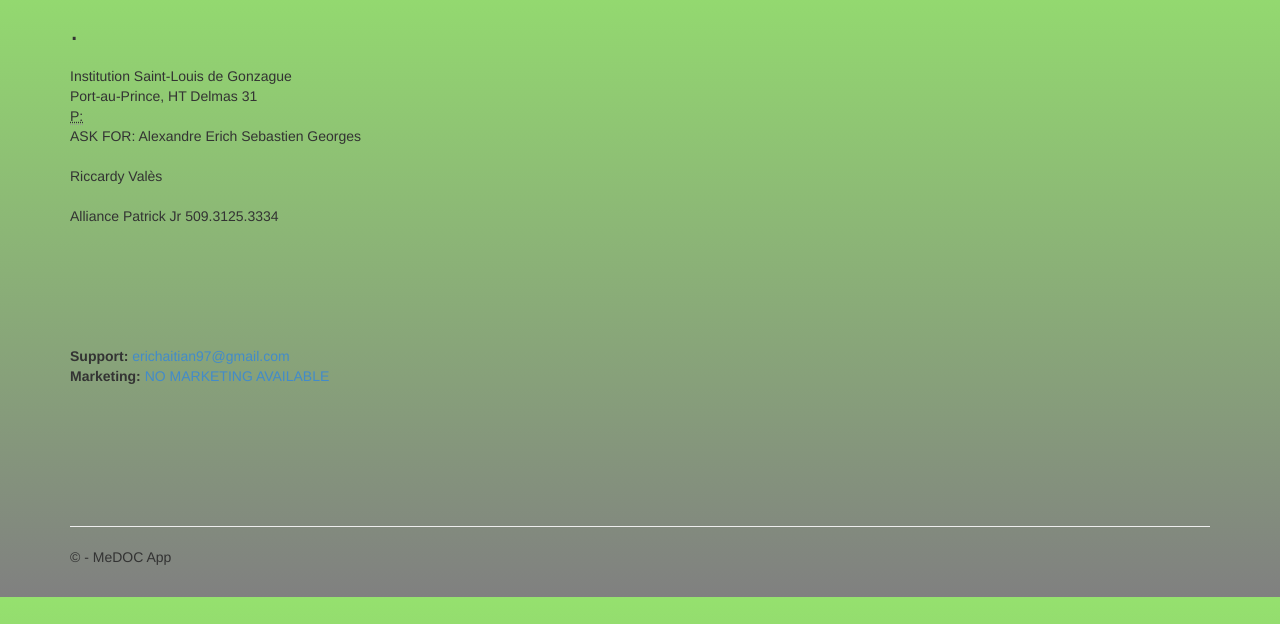
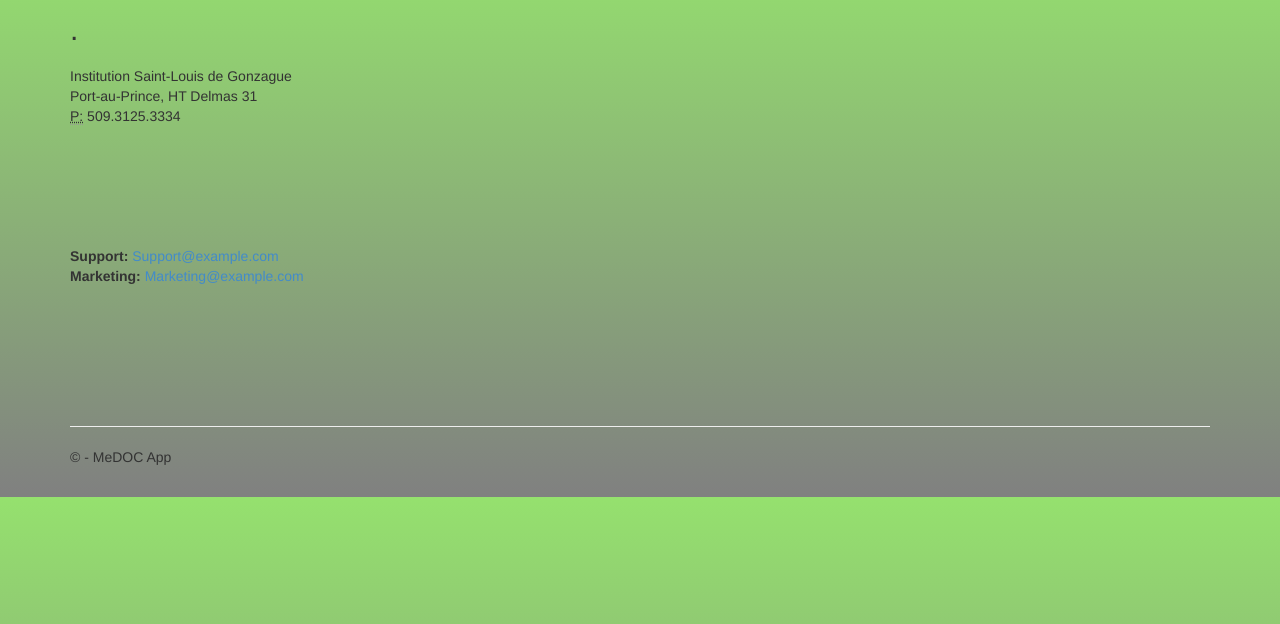
Before and after one commit to AlexandreSeb97/medoc, a Django app: template app/templates/app/contact.html in a window 1280 px wide. Shown: the part 57-681 px from the top of the page. Run offline with Django 3.2, Linux system fonts and the light colour scheme; the template is opened without the code that fills it, so the values that code supplies are empty; parts of the project's set-up code (start-up, migrations or seed data) failed here and were passed over; some libraries are stand-ins or nearby versions.

Commit message:
Revert "update contact.html"
This reverts commit 5ee2dab3025162a6cfa71d26a7667cdd74278217.

```diff
--- a/app/templates/app/contact.html
+++ b/app/templates/app/contact.html
@@ -9,17 +9,13 @@
     Institution Saint-Louis de Gonzague<br />
     Port-au-Prince, HT Delmas 31<br />
     <abbr title="Phone">P:</abbr>
-    <br />
-    ASK FOR: Alexandre Erich Sebastien Georges<br />
-     <br>        Riccardy Valès<br />
-     <br>        Alliance Patrick Jr
     509.3125.3334
 </address>
 
 <br /><br /><br /><br /><br />
 <address>
-    <strong>Support:</strong>   <a href="mailto:erichaitian97@gmail.com">erichaitian97@gmail.com</a><br />
-    <strong>Marketing:</strong> <a href="mailto:NO MARKETING AVAILABLR">NO MARKETING AVAILABLE</a>
+    <strong>Support:</strong>   <a href="mailto:Support@example.com">Support@example.com</a><br />
+    <strong>Marketing:</strong> <a href="mailto:Marketing@example.com">Marketing@example.com</a>
 </address>
 <br /><br /><br /><br /><br />
 {% endblock %}
```
